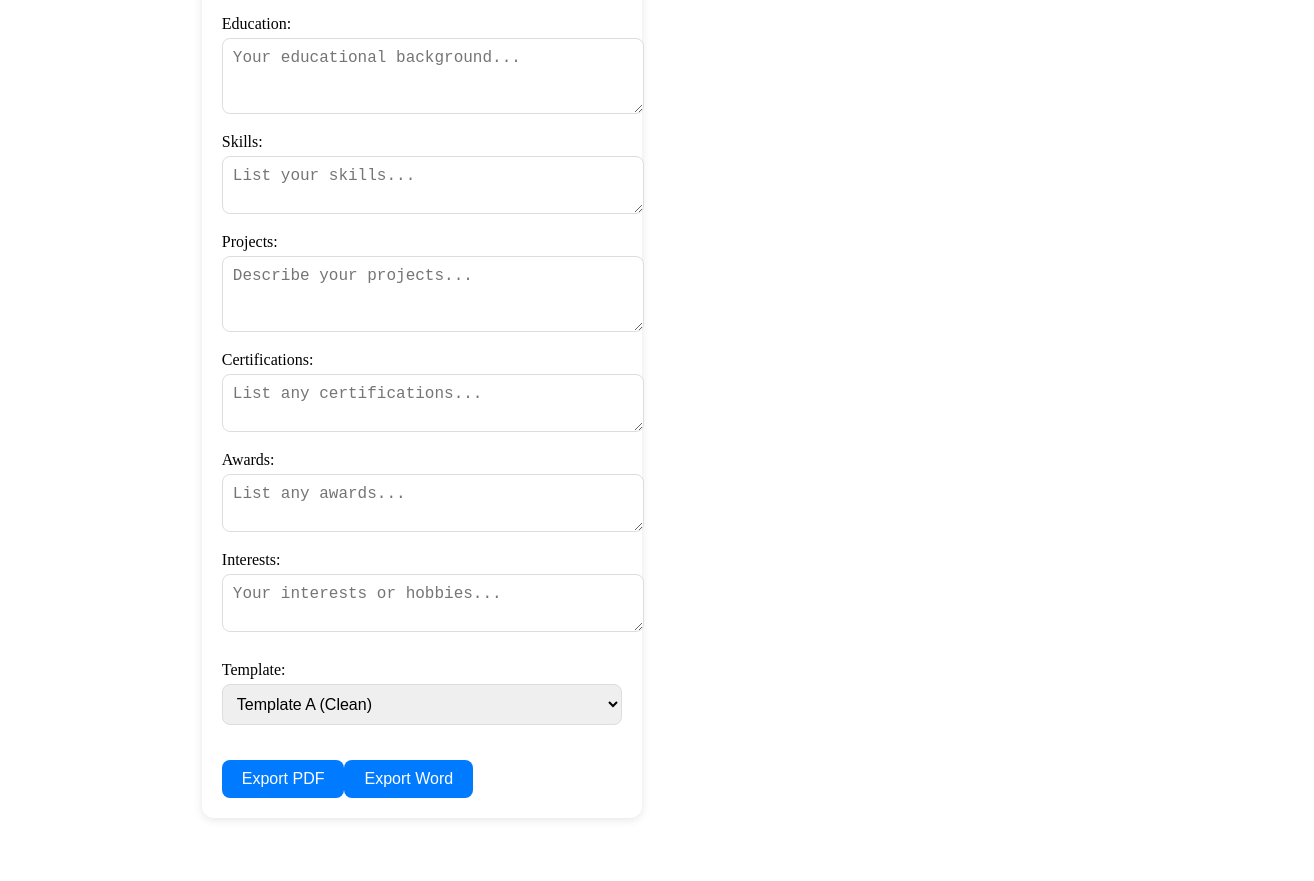
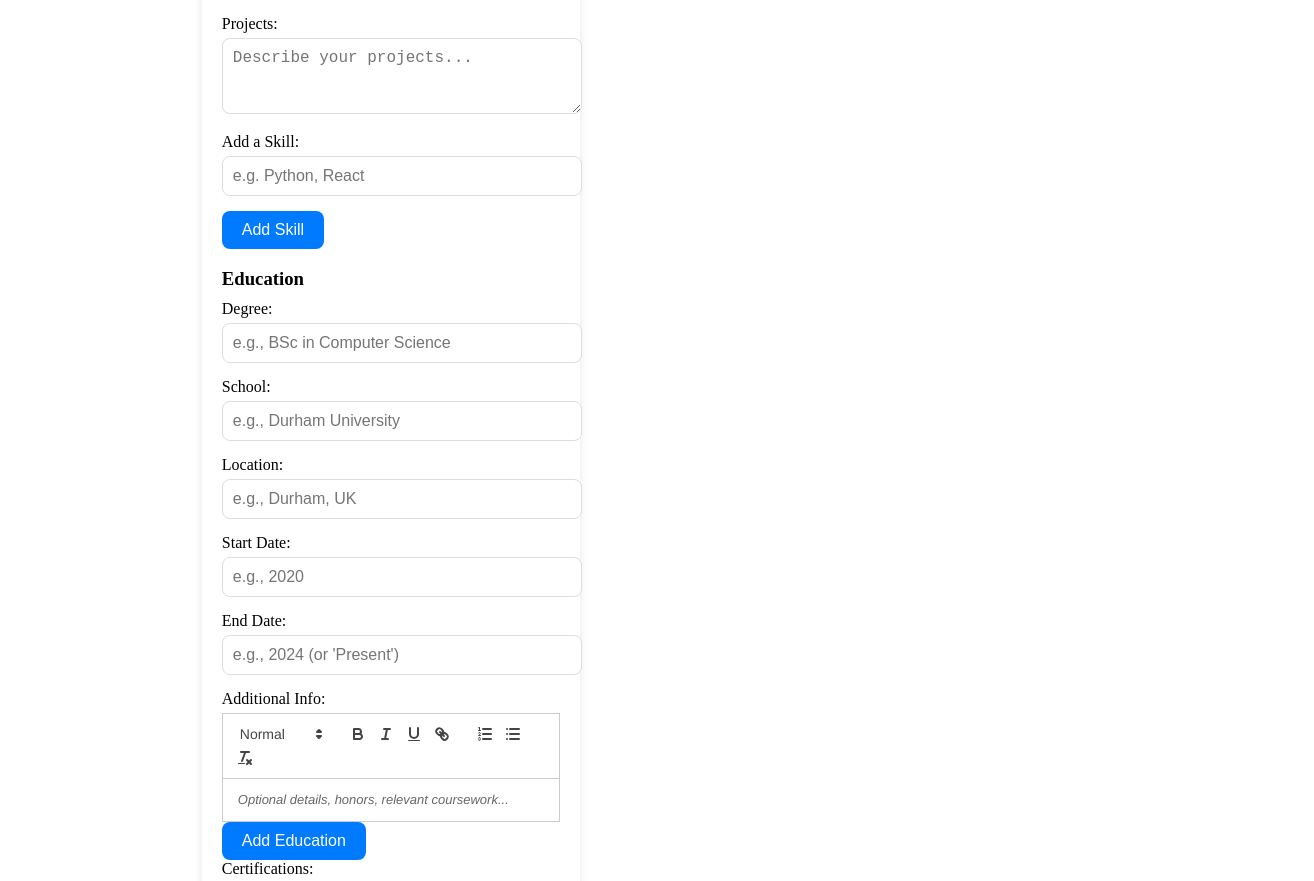
Before and after one commit to Zagitalc/OnClickCV, a React (Create React App) app in the folder client/: page / in a window 1280 px wide. Shown: the part 580-1461 px from the top of the page, 1314 px wide, since content can reach past the window. Built offline with nearby package versions, Linux system fonts and the light colour scheme.

Commit message:
add skill dynamic functions

```diff
--- a/client/package.json
+++ b/client/package.json
@@ -6,6 +6,7 @@
     "node-forge": "^1.3.1",
     "react": "^18.2.0",
     "react-dom": "^18.2.0",
+    "react-quill": "^2.0.0",
     "react-scripts": "^5.0.1"
   },
   "scripts": {
--- a/client/src/App.js
+++ b/client/src/App.js
@@ -2,6 +2,8 @@ import React, { useState } from "react";
 import CVForm from "./components/CVForm";
 import CVPreview from "./components/CVPreview";
 import "./index.css";
+import 'react-quill/dist/quill.snow.css';
+
 
 function App() {
     // We'll store everything in a single state object for simplicity
--- a/client/src/components/CVForm.js
+++ b/client/src/components/CVForm.js
@@ -1,6 +1,23 @@
-import React from "react";
+import React, { useState } from "react";
+import ReactQuill from "react-quill";
+import "react-quill/dist/quill.snow.css";
 
 const CVForm = ({ cvData, setCvData, template, setTemplate }) => {
+    // Local state for adding new skills
+    const [newSkill, setNewSkill] = useState("");
+
+    // Local state for adding new education entry
+    const [newEdu, setNewEdu] = useState({
+        degree: "",
+        school: "",
+        location: "",
+        startDate: "",
+        endDate: "",
+        // We'll store the Quill HTML content here
+        additionalInfo: ""
+    });
+
+    // Update top-level cvData for fields like name, summary, phone, etc.
     const handleChange = (e) => {
         setCvData({
             ...cvData,
@@ -8,10 +25,62 @@ const CVForm = ({ cvData, setCvData, template, setTemplate }) => {
         });
     };
 
-    const handleTemplateChange = (e) => {
-        setTemplate(e.target.value);
+    /* =========================
+       SKILLS: ADD/REMOVE LOGIC
+       ========================= */
+    const handleAddSkill = () => {
+        if (!newSkill.trim()) return;
+        const updatedSkills = [...cvData.skills, newSkill.trim()];
+        setCvData({ ...cvData, skills: updatedSkills });
+        setNewSkill("");
     };
 
+    const handleRemoveSkill = (index) => {
+        const updatedSkills = cvData.skills.filter((_, i) => i !== index);
+        setCvData({ ...cvData, skills: updatedSkills });
+    };
+
+    /* =========================
+       EDUCATION: ADD/REMOVE LOGIC
+       ========================= */
+    // For standard input fields in newEdu
+    const handleEduChange = (e) => {
+        setNewEdu({
+            ...newEdu,
+            [e.target.name]: e.target.value
+        });
+    };
+
+    // For ReactQuill (handles HTML content)
+    const handleAdditionalInfoChange = (content) => {
+        setNewEdu({
+            ...newEdu,
+            additionalInfo: content
+        });
+    };
+
+    const handleAddEducation = () => {
+        // Basic validation: if both degree & school are empty, skip
+        if (!newEdu.degree && !newEdu.school) return;
+
+        // Add the newEdu object to the main cvData.education array
+        const updatedEdu = [...cvData.education, { ...newEdu }];
+        setCvData({ ...cvData, education: updatedEdu });
+
+        // Reset local newEdu form
+        setNewEdu({
+            degree: "",
+            school: "",
+            location: "",
+            startDate: "",
+            endDate: "",
+            additionalInfo: ""
+        });
+    };
+
+    /* =========================
+       EXPORT FUNCTIONS
+       ========================= */
     const exportPDF = async () => {
         try {
             const response = await fetch("http://localhost:4000/api/export/pdf", {
@@ -23,7 +92,6 @@ const CVForm = ({ cvData, setCvData, template, setTemplate }) => {
             });
             if (!response.ok) throw new Error("PDF export failed");
 
-            // Download the PDF
             const blob = await response.blob();
             const url = window.URL.createObjectURL(blob);
             const link = document.createElement("a");
@@ -47,7 +115,6 @@ const CVForm = ({ cvData, setCvData, template, setTemplate }) => {
             });
             if (!response.ok) throw new Error("Word export failed");
 
-            // Download the DOCX
             const blob = await response.blob();
             const url = window.URL.createObjectURL(blob);
             const link = document.createElement("a");
@@ -61,113 +128,193 @@ const CVForm = ({ cvData, setCvData, template, setTemplate }) => {
     };
 
     return (
-        <div style={{ width: "400px" }}>
+        <div>
             <h2>CV Form</h2>
+
+            {/* Basic Info */}
             <div>
-                <label>Name: </label>
-                <input name="name" value={cvData.name} onChange={handleChange} placeholder="John Doe" />
+                <label>Name:</label>
+                <input
+                    name="name"
+                    value={cvData.name}
+                    onChange={handleChange}
+                    placeholder="John Doe"
+                />
             </div>
             <div>
-                <label>Email: </label>
-                <input name="email" value={cvData.email} onChange={handleChange} placeholder="john@example.com" />
+                <label>Email:</label>
+                <input
+                    name="email"
+                    value={cvData.email}
+                    onChange={handleChange}
+                    placeholder="john@example.com"
+                />
             </div>
             <div>
-                <label>Phone: </label>
-                <input name="phone" value={cvData.phone} onChange={handleChange} placeholder="(123) 456-7890" />
+                <label>Phone:</label>
+                <input
+                    name="phone"
+                    value={cvData.phone}
+                    onChange={handleChange}
+                    placeholder="(123) 456-7890"
+                />
             </div>
             <div>
-                <label>Profile Summary: </label>
+                <label>Profile Summary:</label>
                 <textarea
                     name="summary"
                     value={cvData.summary}
                     onChange={handleChange}
                     placeholder="Write a brief profile summary..."
                     rows={3}
-                    style={{ width: "100%" }}
                 />
             </div>
+
+            {/* Work Experience */}
             <div>
-                <label>Work Experience / Volunteer Experience: </label>
+                <label>Work/Volunteer Experience:</label>
                 <textarea
                     name="workExperience"
                     value={cvData.workExperience}
                     onChange={handleChange}
-                    placeholder="List your work or volunteer experience..."
+                    placeholder="List your experience..."
                     rows={3}
-                    style={{ width: "100%" }}
                 />
             </div>
+
+            {/* Projects */}
             <div>
-                <label>Education: </label>
-                <textarea
-                    name="education"
-                    value={cvData.education}
-                    onChange={handleChange}
-                    placeholder="Your educational background..."
-                    rows={3}
-                    style={{ width: "100%" }}
-                />
-            </div>
-            <div>
-                <label>Skills: </label>
-                <textarea
-                    name="skills"
-                    value={cvData.skills}
-                    onChange={handleChange}
-                    placeholder="List your skills..."
-                    rows={2}
-                    style={{ width: "100%" }}
-                />
-            </div>
-            <div>
-                <label>Projects: </label>
+                <label>Projects:</label>
                 <textarea
                     name="projects"
                     value={cvData.projects}
                     onChange={handleChange}
                     placeholder="Describe your projects..."
                     rows={3}
-                    style={{ width: "100%" }}
+                />
+            </div>
+
+            {/* SKILLS: dynamic list */}
+            <div>
+                <label>Add a Skill:</label>
+                <input
+                    type="text"
+                    value={newSkill}
+                    onChange={(e) => setNewSkill(e.target.value)}
+                    placeholder="e.g. Python, React"
+                />
+                <button onClick={handleAddSkill}>Add Skill</button>
+                {cvData.skills.length > 0 && (
+                    <ul>
+                        {cvData.skills.map((skill, idx) => (
+                            <li key={idx}>
+                                {skill}{" "}
+                                <button
+                                    onClick={() => handleRemoveSkill(idx)}
+                                    style={{ background: "#ccc" }}
+                                >
+                                    x
+                                </button>
+                            </li>
+                        ))}
+                    </ul>
+                )}
+            </div>
+
+            {/* EDUCATION: dynamic list with ReactQuill for additional info */}
+            <h3>Education</h3>
+            <div>
+                <label>Degree:</label>
+                <input
+                    name="degree"
+                    value={newEdu.degree}
+                    onChange={handleEduChange}
+                    placeholder="e.g., BSc in Computer Science"
                 />
             </div>
             <div>
-                <label>Certifications: </label>
+                <label>School:</label>
+                <input
+                    name="school"
+                    value={newEdu.school}
+                    onChange={handleEduChange}
+                    placeholder="e.g., Durham University"
+                />
+            </div>
+            <div>
+                <label>Location:</label>
+                <input
+                    name="location"
+                    value={newEdu.location}
+                    onChange={handleEduChange}
+                    placeholder="e.g., Durham, UK"
+                />
+            </div>
+            <div>
+                <label>Start Date:</label>
+                <input
+                    name="startDate"
+                    value={newEdu.startDate}
+                    onChange={handleEduChange}
+                    placeholder="e.g., 2020"
+                />
+            </div>
+            <div>
+                <label>End Date:</label>
+                <input
+                    name="endDate"
+                    value={newEdu.endDate}
+                    onChange={handleEduChange}
+                    placeholder="e.g., 2024 (or 'Present')"
+                />
+            </div>
+            <div>
+                <label>Additional Info:</label>
+                <ReactQuill
+                    theme="snow"
+                    value={newEdu.additionalInfo}
+                    onChange={handleAdditionalInfoChange}
+                    placeholder="Optional details, honors, relevant coursework..."
+                />
+            </div>
+            <button onClick={handleAddEducation}>Add Education</button>
+
+            {/* Certifications, Awards, Interests */}
+            <div>
+                <label>Certifications:</label>
                 <textarea
                     name="certifications"
                     value={cvData.certifications}
                     onChange={handleChange}
                     placeholder="List any certifications..."
                     rows={2}
-                    style={{ width: "100%" }}
                 />
             </div>
             <div>
-                <label>Awards: </label>
+                <label>Awards:</label>
                 <textarea
                     name="awards"
                     value={cvData.awards}
                     onChange={handleChange}
                     placeholder="List any awards..."
                     rows={2}
-                    style={{ width: "100%" }}
                 />
             </div>
             <div>
-                <label>Interests: </label>
+                <label>Interests:</label>
                 <textarea
                     name="interests"
                     value={cvData.interests}
                     onChange={handleChange}
                     placeholder="Your interests or hobbies..."
                     rows={2}
-                    style={{ width: "100%" }}
                 />
             </div>
 
             {/* Template Selector */}
             <div style={{ marginTop: "10px" }}>
                 <label>Template: </label>
-                <select value={template} onChange={handleTemplateChange}>
+                <select value={template} onChange={(e) => setTemplate(e.target.value)}>
                     <option value="A">Template A (Clean)</option>
                     <option value="B">Template B (Icons/Colors)</option>
                 </select>
--- a/client/src/components/CVPreview.js
+++ b/client/src/components/CVPreview.js
@@ -47,7 +47,29 @@ const CVPreview = ({ cvData, template }) => {
                 <p>{workExperience}</p>
 
                 <h3>Education</h3>
-                <p>{education}</p>
+                {education && education.length > 0 ? (
+                    education.map((edu, idx) => (
+                        <div key={idx} style={{ marginBottom: "10px" }}>
+                            <p><strong>Degree:</strong> {edu.degree}</p>
+                            <p><strong>School:</strong> {edu.school}</p>
+                            <p><strong>Location:</strong> {edu.location}</p>
+                            <p><strong>Dates:</strong> {edu.startDate} - {edu.endDate}</p>
+                            {edu.additionalInfo && (
+                                <div>
+                                    <strong>Details:</strong>
+                                    {/* Render HTML from Quill */}
+                                    <div
+                                        dangerouslySetInnerHTML={{ __html: edu.additionalInfo }}
+                                        style={{ marginTop: "5px" }}
+                                    />
+                                </div>
+                            )}
+                        </div>
+                    ))
+                ) : (
+                    <p>N/A</p>
+                )}
+
 
                 <h3>Projects</h3>
                 <p>{projects}</p>
```
Also changed, not shown: 2 other files (tests, documents, lock files or other folders).
